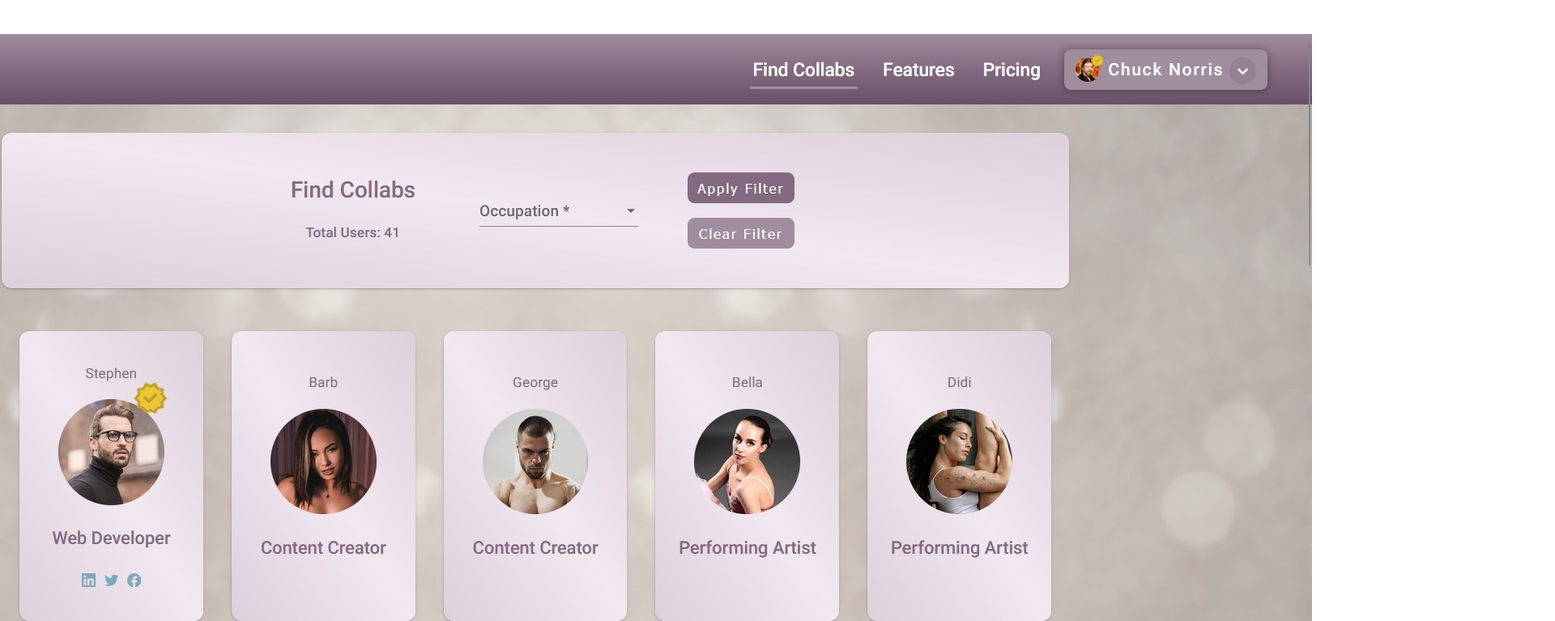
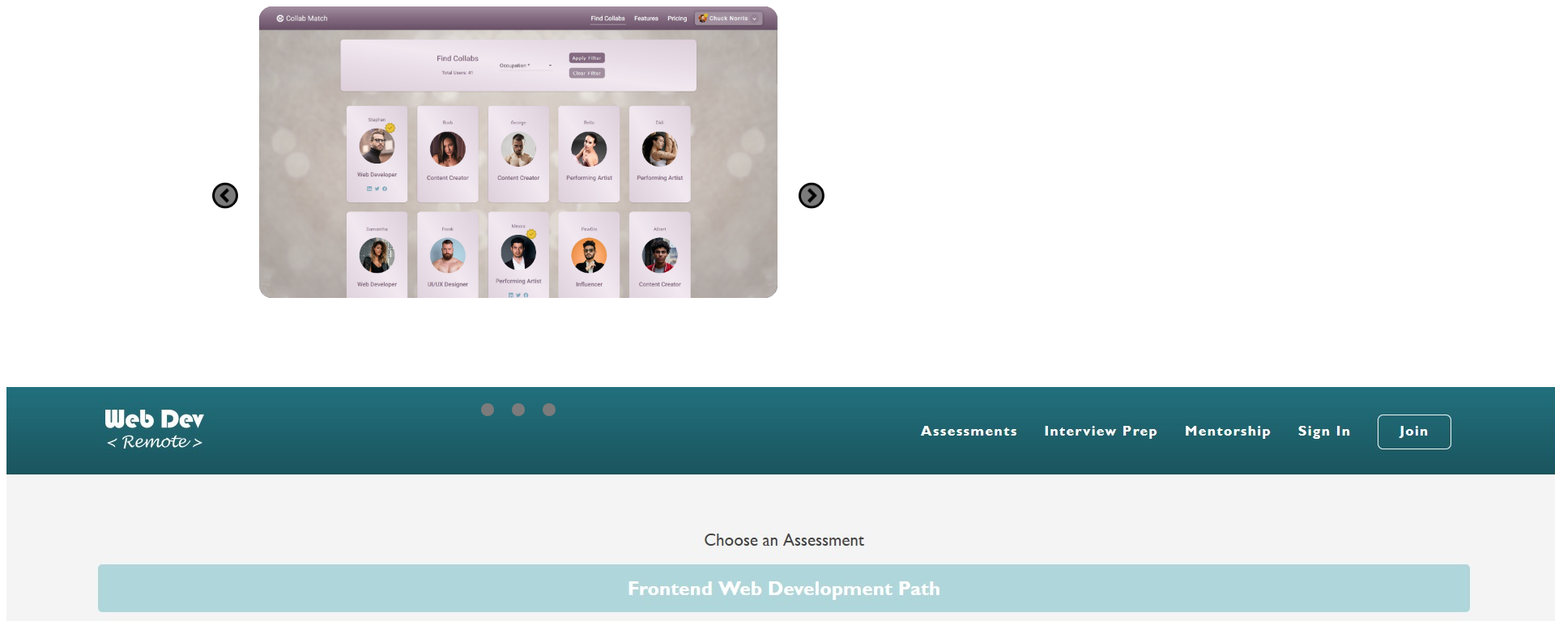
Before and after one commit to monacodelisa/MonaCodeLisa-Hashnode, a plain HTML site: page projects-widget/index.html in a window 1280 px wide. Shown: the top 767 px of the page at 81% size, 1920 px wide, since content can reach past the window. Drawn offline with Linux system fonts and the light colour scheme.

Commit message:
other arrows

```diff
--- a/projects-widget/index.html
+++ b/projects-widget/index.html
@@ -6,30 +6,41 @@
     <meta http-equiv="X-UA-Compatible" content="IE=edge" />
     <meta name="viewport" content="width=device-width, initial-scale=1.0" />
     <title>Document</title>
+    <link rel="stylesheet" href="style.css">
 </head>
 
 <!-- images must have src from github so they load in Hashnode widget -->
 
 <body>
     <div class="projects-container">
-        <div class="projects-main">
         <div class="carousel">
-                <button class="carousel__button"></button>
+                <button class="carousel__button carousel__button--left">
+                    <img src="https://github.com/monacodelisa/MonaCodeLisa-Hashnode/blob/main/icons/circle-left.png?raw=true"
+                        alt="" />
+                </button>
                 <div class="carousel__track-container">
                     <ul class="courasel__track">
-                        <li class="courasel__slide"><img alt=""
+                        <li class="courasel__slide"><img class="carousel_image"
                                 src="https://github.com/monacodelisa/MonaCodeLisa-Hashnode/blob/main/projects-images/collab-match-find.jpg?raw=true"
                                 alt="" /></li>
-                        <li class="courasel__slide"> <img alt=""
+                        <li class="courasel__slide"> <img class="carousel_image"
                                 src="https://github.com/monacodelisa/MonaCodeLisa-Hashnode/blob/main/projects-images/collab-match-main.jpg?raw=true"
                                 alt="" /></li>
-                        <li class="courasel__slide"> <img alt=""
+                        <li class="courasel__slide"> <img class="carousel_image"
                                 src="https://github.com/monacodelisa/MonaCodeLisa-Hashnode/blob/main/projects-images/collab-match-find.jpg?raw=true"
                                 alt="" /></li>
                     </ul>
                 </div>
-                <button class="carousel__button"></button>
+                <button class="carousel__button carousel__button--right">
+                    <img src="https://github.com/monacodelisa/MonaCodeLisa-Hashnode/blob/main/icons/circle-right.png?raw=true"
+                        alt="" />
+                </button>
+                <div class="carousel__nav">
+                    <button class="carousel__indicator"></button>
+                    <button class="carousel__indicator"></button>
+                    <button class="carousel__indicator"></button>
                 </div>
+
 
             <!-- <div class=" main-image-wrapper">
                 <img class="main-img"
@@ -132,7 +143,7 @@
 
         </div>
 
-        <script src="script.js"></script>
+        <!-- <script src="script.js"></script> -->
 </body>
 
 </html>
--- a/projects-widget/script.js
+++ b/projects-widget/script.js
@@ -1,8 +1,8 @@
 const projectsContainer = document.querySelector(".projects-container");
 const projectsGallery = document.querySelector(".projects-gallery");
-const projectsMain = document.querySelector(".projects-main");
+const carousel = document.querySelector(".carousel");
 const mainImgWrapper = document.querySelector(".main-image-wrapper");
-const mainImg = document.querySelector(".main-img");
+// const mainImg = document.querySelector(".main-img");
 const mainImgCaption = document.querySelector(".main-img-caption");
 const threeGridWrapper = document.querySelectorAll(".three-grid-img-wrapper");
 const threeGridImg = document.querySelectorAll(".three-grid");
@@ -21,7 +21,7 @@ link.innerHTML = "Go to Example.com";
 
 projectsContainer.setAttribute("style", "display: flex; flex-direction: column; justify-content: center; align-items: center;")
 
-projectsMain.setAttribute("style", "display: flex; justify-content: center; align-items: center; min-height: 10rem;")
+// carousel.setAttribute("style", "display: flex; justify-content: center; align-items: center; min-height: 10rem;")
 
 h1.forEach(heading => {
 	heading.style.cssText = "margin: 0; font-family: 'Ubuntu', sans-serif;"
@@ -40,9 +40,9 @@ paragraphs.forEach(p => {
 });
 
 
-listItem.forEach(li => {
-	li.style.cssText = "text-align: left"
-});
+// listItem.forEach(li => {
+// 	li.style.cssText = "text-align: left"
+// });
 
 
 // Main Image Carousel
--- /dev/null
+++ b/projects-widget/style.css
@@ -0,0 +1,70 @@
+.carousel {
+    position: relative;
+    width: 50vw;
+    height: 58.7vh;
+    margin: 0 auto;
+}
+
+.carousel_image {
+    width: 100%;
+    object-fit: cover;
+    border-radius: 1rem;
+}
+
+.carousel__track-container {
+    position: relative;
+    height: 100%;
+}
+
+.courasel__track {
+    padding: 0;
+    margin: 0;
+    list-style: none;
+}
+
+.courasel__slide {
+    position: absolute;
+    top: 0;
+    bottom: 0;
+    width: 100%;
+}
+
+.carousel__button {
+    position: absolute;
+    top: 50%;
+    transform: translateY(-50%);
+    border: 0;
+    background-color: transparent;
+    cursor: pointer;
+}
+
+.carousel__button--left {
+   left: -4rem;
+}
+
+.carousel__button--right {
+   right: -4rem;
+}
+
+.carousel__button img {
+    background-color: #7b7b7b;
+    border-radius: 50%;
+    width: 2rem;
+    height: 2rem;
+}
+
+.carousel__nav {
+    display: flex;
+    align-items: center;
+    justify-content: center;
+    height: 3.5rem;
+}
+
+.carousel__indicator {
+    background-color: #7b7b7b;
+    border: none;
+    border-radius: 50%;
+    height: 1rem;
+    width: 1rem;
+    margin: 0.7rem;
+}
```
Also changed, not shown: icons/keyboard_arrow_left.png (added), icons/keyboard_arrow_right.png (added). Lines whose indentation alone changed are shown as unchanged.
